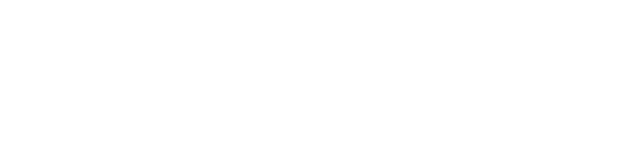
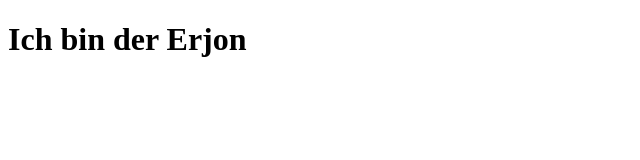
Before and after one commit to DerSerpent/erjonssite, a plain HTML site: page index.html in a window 1280 px wide. Shown: the whole page, without its empty margins (0-640 px from the left). Drawn offline with Linux system fonts and the light colour scheme.

Commit message:
Update index.html

```diff
--- a/index.html
+++ b/index.html
@@ -1,7 +1,11 @@
 <!DOCTYPE html>
 <html>
 <head>
-  <title>Meine erste Website</title>
+<title>Meine erste Website</title>
 </head>
 <body>
+
+  <h1>Ich bin der Erjon</h1>
+
+<body>
 </html>
```
